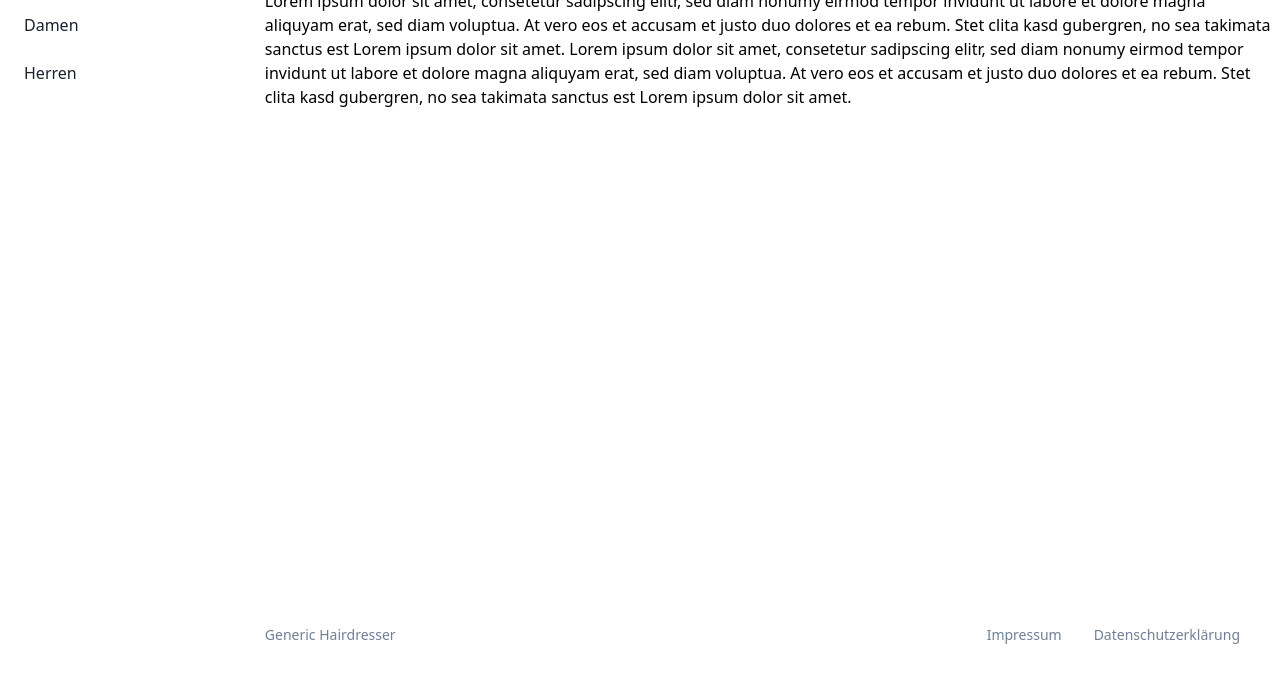
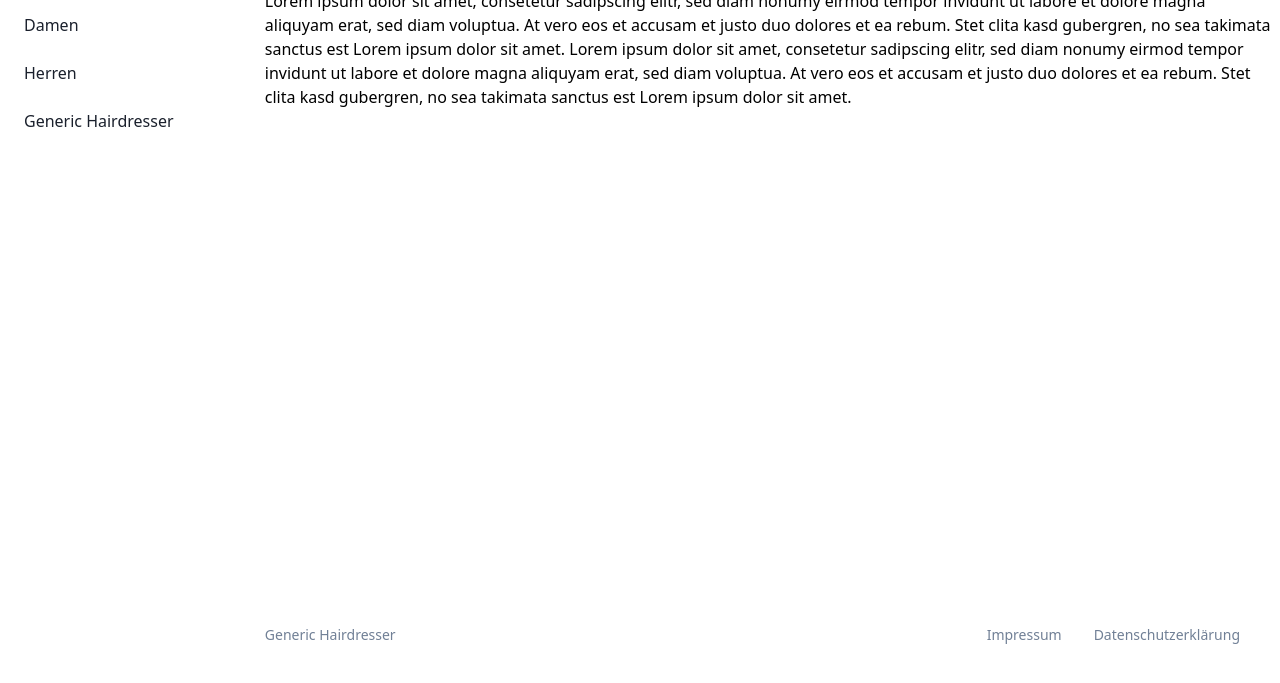
Before and after one commit to laurenzfg/generic-hairdresser, a Gatsby site: page /damen in a window 1280 px wide. Shown: the part 115-798 px from the top of the page. Built offline with nearby package versions, Linux system fonts and the light colour scheme; Gatsby itself is replaced by a stand-in of ours.

Commit message:
Simple Navigation

```diff
--- a/src/components/mainmenu.js
+++ b/src/components/mainmenu.js
@@ -1,33 +1,43 @@
 import React from "react"
+import { StaticQuery, graphql, Link } from "gatsby"
 import logo from "../images/logo.png"
 
-export default function MainMenu() {
+export default function MainMenu({ data }) {
 	return (
-	  <div class="flex flex-col space-y-2 text-gray-900">
+    <StaticQuery
+    query={graphql`
+      {
+        allMarkdownRemark {
+          edges {
+            node {
+              frontmatter {
+                path
+                title
+              }
+            }
+          }
+        }
+      }
+    `}
+    render={data => (
+      <div class="flex flex-col space-y-2 text-gray-900">
       <img
         src={logo}
         alt="Logo"
         class="px-4 py-2 w-full h-16 lg:h-20 object-left object-contain"
       />
-      {/* for every menu item; active highlighting */}
-      <div
-        class="rounded transition-colors ease-in-out duration-500"
-      >
+      {/* active highlighting */}
+      {data.allMarkdownRemark.edges.map(({ node }) => (
+        <div class="rounded">
         <div
           class="px-4 py-2 break-words md:hover:text-cd-red transition-colors ease-in-out duration-200"
         >
-          Damen
+          <p><Link to={node.frontmatter.path}>{node.frontmatter.title}</Link></p>
         </div>
       </div>
-      <div
-        class="rounded transition-colors ease-in-out duration-500"
-      >
-        <div
-          class="px-4 py-2 break-words md:hover:text-cd-red transition-colors ease-in-out duration-200"
-        >
-          Herren
-        </div>
-      </div>
+      ))}
 	  </div>
+    )}
+    />
 	)
 }
```
